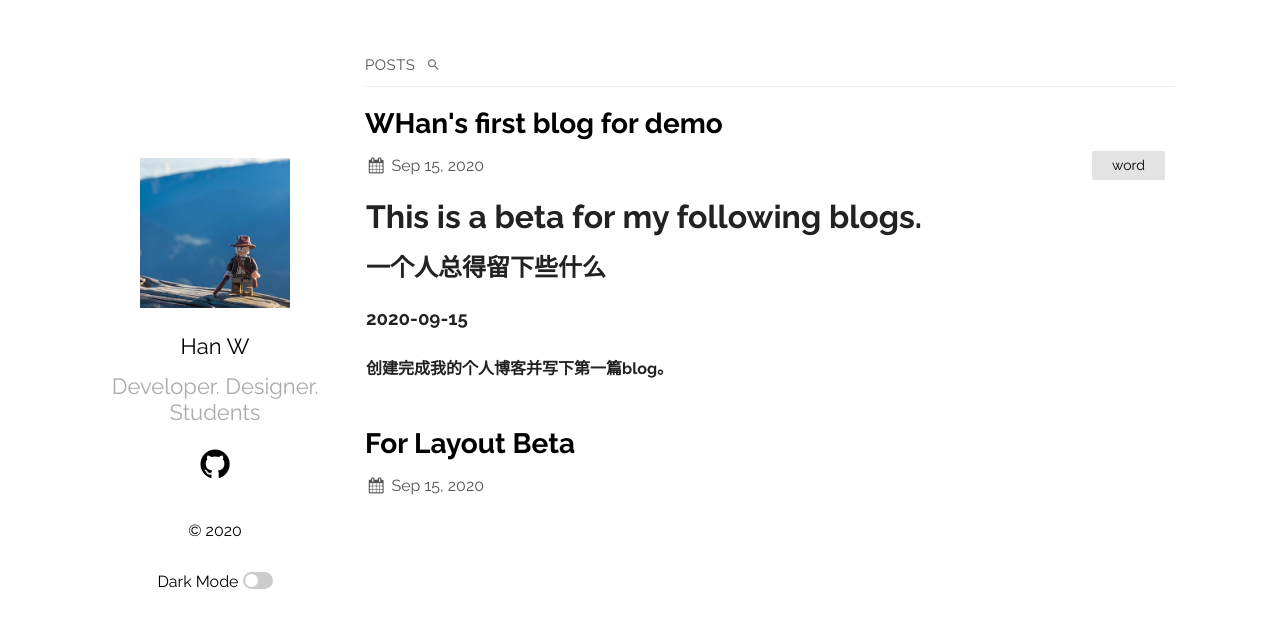
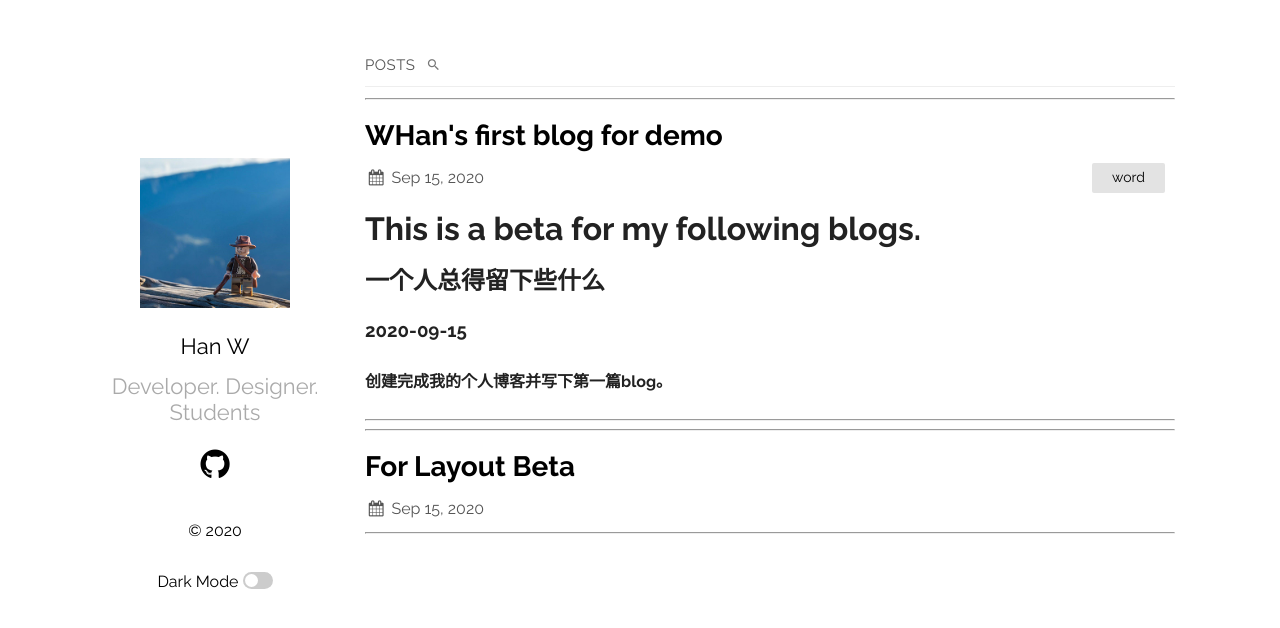
Before and after one commit to Vision-wh/Vision-wh.github.io, a Jekyll site: the page built from index.md, in a window 1280 px wide. Shown: the top 628 px of the page. Built offline with Jekyll 4.4.1, drawn with Linux system fonts in a browser that asks for light colours.

Commit message:
Update home.html

```diff
--- a/_layouts/home.html
+++ b/_layouts/home.html
@@ -25,6 +25,7 @@ layout: default
 
     {%- for post in site.posts -%}
       <li>
+        <hr>
         {%- assign date_format = site.plainwhite.date_format | default: "%b %-d, %Y" -%}
         <a class="post-link" href="{{ post.url | relative_url }}">
           <h2 class="post-title">{{ post.title | escape }}</h2>
@@ -42,11 +43,12 @@ layout: default
           </ul>
           {%- endif -%}
         </div>
-        <div class="post" style="border: 1px 0px 1px 0px rgba(0, 0, 0, .05);padding: 0 1px 1px 1px;">
+        <div class="post">
           {%- if site.show_excerpts -%}
             {{ post.excerpt }}
           {%- endif -%}
         </div>
+        <hr>
       </li>
     {%- endfor -%}
   </ul>
```
